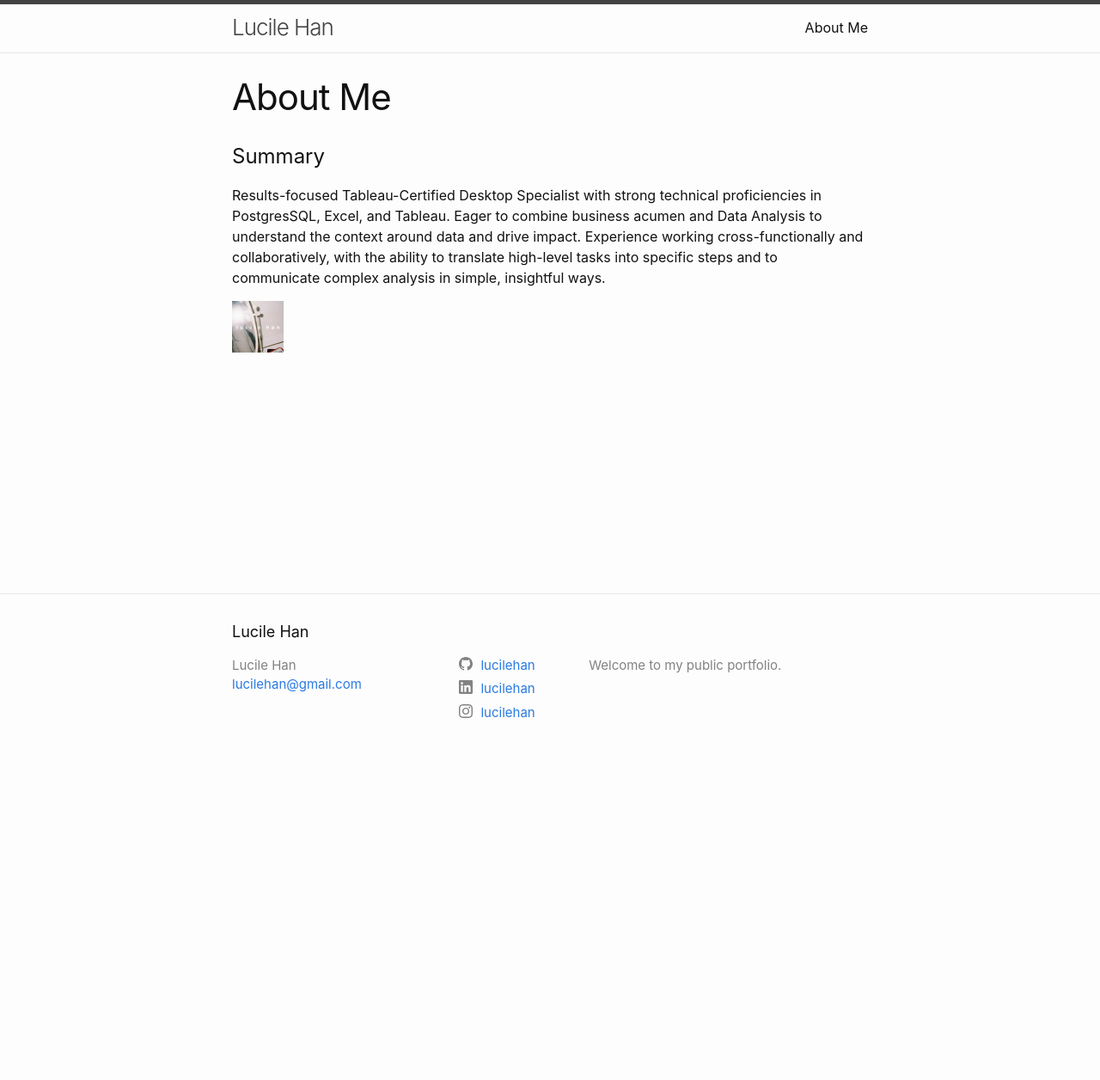
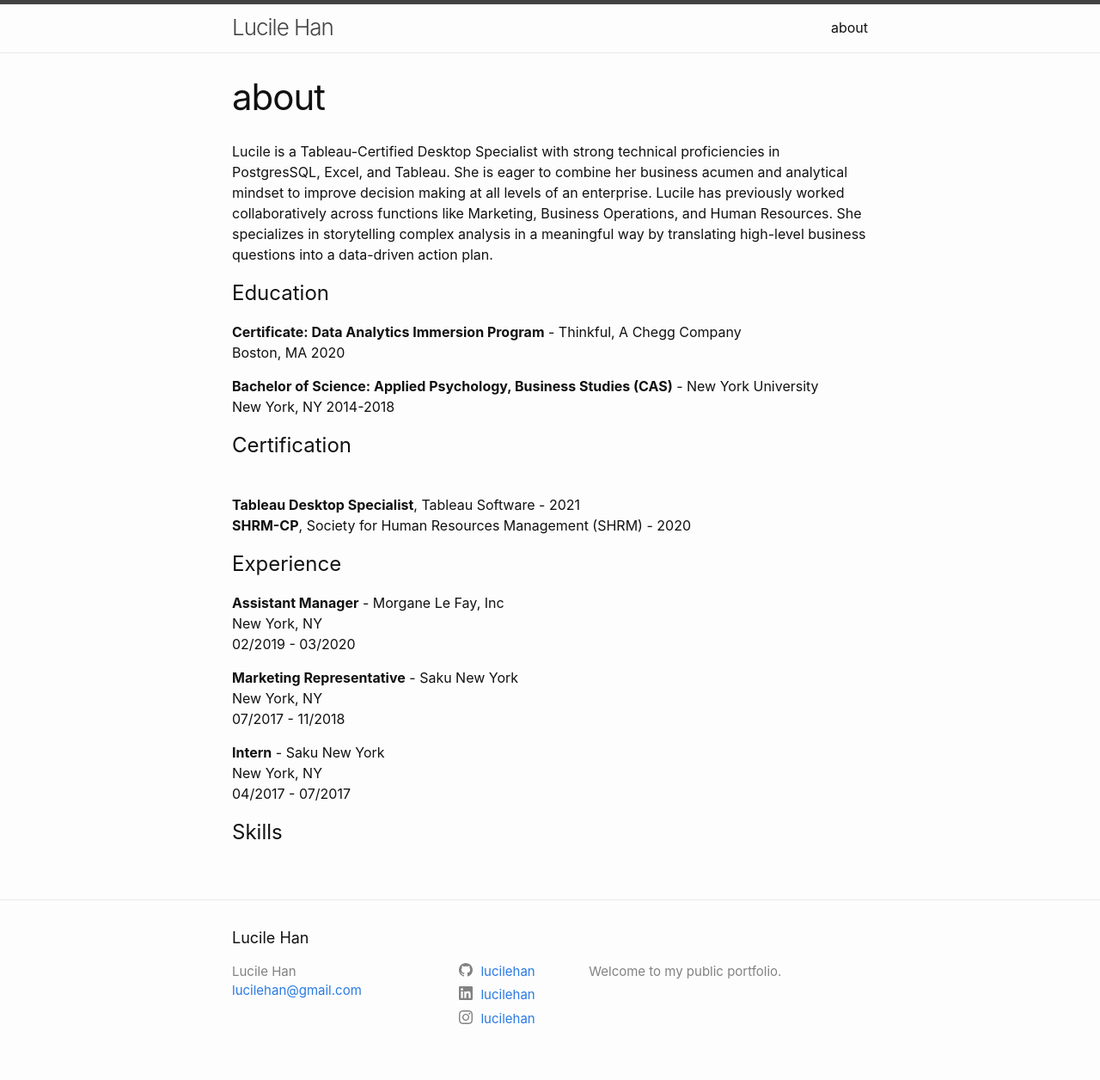
Before and after one commit to lucilehan/lucilehan.github.io, a Jekyll site: the page built from about.markdown, in a window 1280 px wide. Shown: the whole page at 86% size. Built offline with Jekyll 4.4.1, drawn with Linux system fonts in a browser that asks for light colours; before the commit the page ends 900 px from its top, so only the background shows below that.

Commit message:
added logo picture, revised about me page

```diff
--- a/about.markdown
+++ b/about.markdown
@@ -1,14 +1,36 @@
 ---
 layout: page
-title: About Me
+title: about
 permalink: /about/
 ---
-<h1>Summary</h1>
-Results-focused Tableau-Certified Desktop Specialist with strong technical proficiencies in PostgresSQL, Excel, and Tableau. Eager to combine business acumen and Data Analysis to understand the context around data and drive impact. Experience working cross-functionally and collaboratively, with the ability to translate high-level tasks into specific steps and to communicate complex analysis in simple, insightful ways.
+Lucile is a Tableau-Certified Desktop Specialist with strong technical proficiencies in PostgresSQL, Excel, and Tableau. She is eager to combine her business acumen and analytical mindset to improve decision making at all levels of an enterprise. Lucile has previously worked collaboratively across functions like Marketing, Business Operations, and Human Resources. She specializes in storytelling complex analysis in a meaningful way by translating high-level business questions into a data-driven action plan.
 
-<h1>
+<h1>Education</h1>
+**Certificate: Data Analytics Immersion Program** - Thinkful, A Chegg Company
+<br/>Boston, MA 2020
+
+**Bachelor of Science: Applied Psychology, Business Studies (CAS)** - New York University
+<br/>New York, NY  2014-2018
+
+<h1>Certification</h1>
+<br/>**Tableau Desktop Specialist**, Tableau Software - 2021
+<br/>**SHRM-CP**, Society for Human Resources Management (SHRM) - 2020
+
+
+<h1>Experience</h1>
+**Assistant Manager**  - Morgane Le Fay, Inc
+<br/>New York, NY  <br/>02/2019 - 03/2020
 
 
 
 
-<img src="{{site.baseurl}}/images/title-logo.png">
+**Marketing Representative** - Saku New York
+<br/>New York, NY  <br/> 07/2017 - 11/2018
+
+
+**Intern** - Saku New York
+<br/>New York, NY <br/> 04/2017 - 07/2017
+
+
+
+<h1>Skills</h1>
```
Also changed, not shown: _posts/2021-02-07-welcome-to-jekyll.markdown (+4 -20 lines), index.md (+3 -0 lines), images/title-logo-org.png (added).
